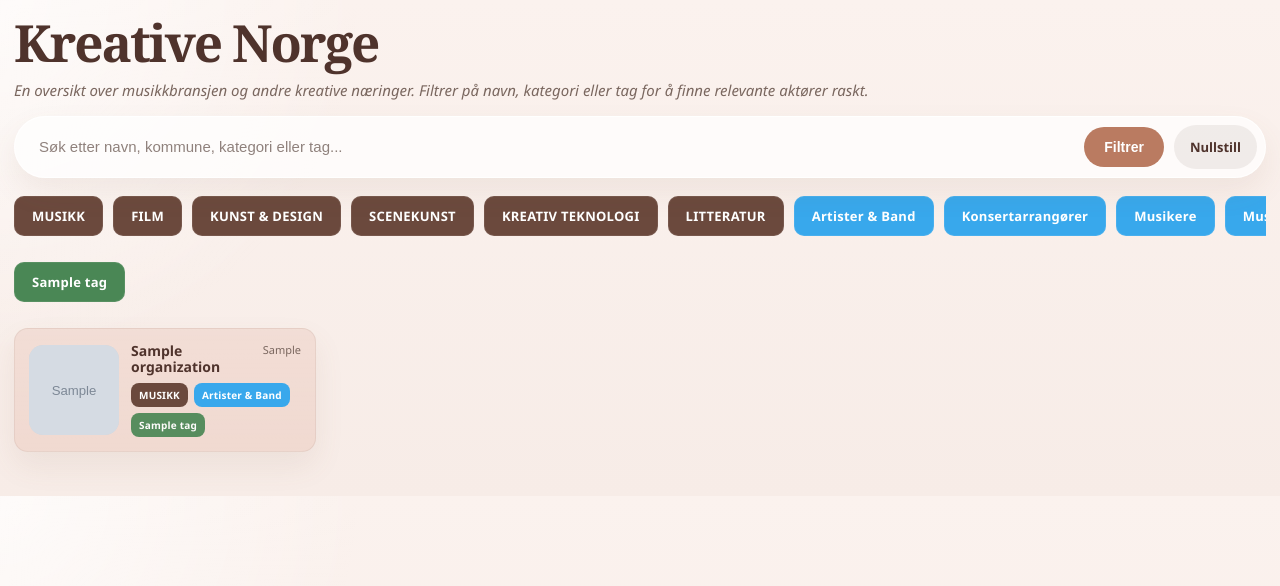
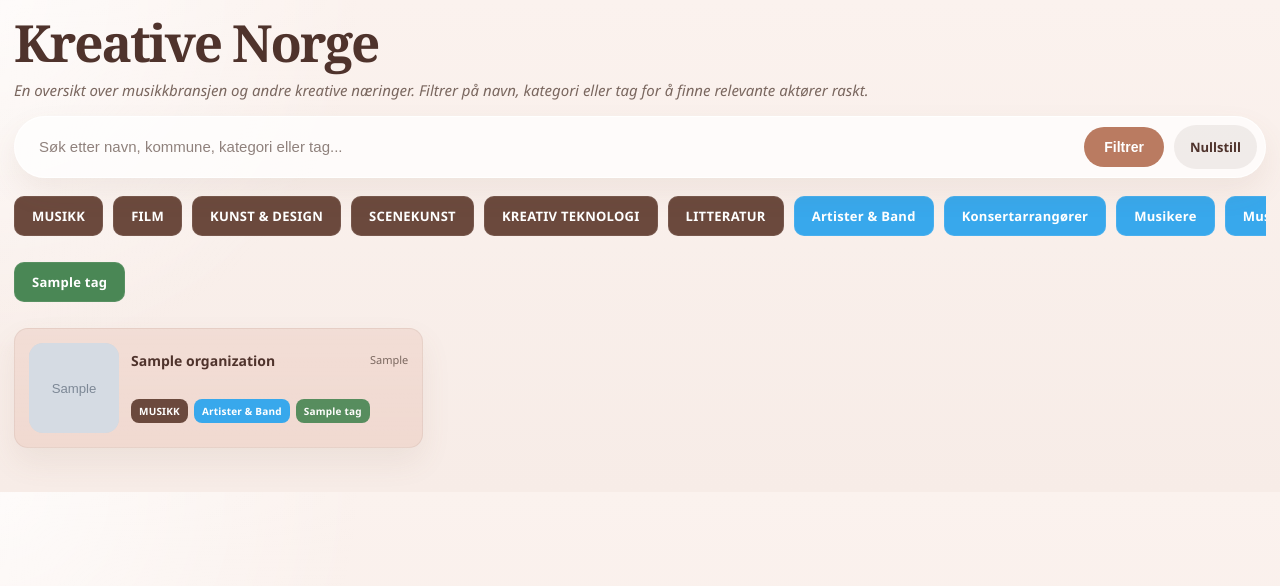
Before and after one commit to fredrik-stack/kreative-norge-crm, a Django app: page /public/actors/ in a window 1280 px wide. Shown: the top 586 px of the page. Run offline with Django 5.2, Linux system fonts and the light colour scheme; data comes from the database, SQL or seed files in the repository; tables that the repository leaves empty hold one stand-in row (values such as "Sample post"); grey boxes marked "Sample" are stand-in pictures; parts of the project's set-up code (start-up, migrations or seed data) failed here and were passed over.

Commit message:
Tighten public actor grid and search behavior

```diff
--- a/crm/templates/crm/public_actor_list.html
+++ b/crm/templates/crm/public_actor_list.html
@@ -273,8 +273,8 @@
 
     .results {
       display: grid;
-      grid-template-columns: repeat(auto-fit, minmax(302px, 302px));
-      justify-content: start;
+      grid-template-columns: repeat(auto-fill, minmax(340px, 1fr));
+      justify-content: stretch;
       gap: 12px;
       margin-top: 18px;
     }
@@ -340,10 +340,9 @@
     }
 
     .card-head {
-      display: grid;
-      grid-template-columns: minmax(0, 1fr) clamp(5.6rem, 28%, 7.2rem);
-      align-items: start;
-      gap: 0.82rem;
+      position: relative;
+      min-height: 2.35rem;
+      padding-right: 5.9rem;
     }
 
     .card-title-block,
@@ -352,7 +351,7 @@
     }
 
     .card-title-block {
-      padding-right: 0.25rem;
+      max-width: 100%;
     }
 
     .card h2 {
@@ -377,14 +376,16 @@
     }
 
     .card-location {
-      display: flex;
-      justify-content: flex-end;
-      padding-top: 0.05rem;
+      position: absolute;
+      top: 0.05rem;
+      right: 0;
+      width: 5.45rem;
     }
 
     .municipality {
+      display: block;
       min-width: 0;
-      max-width: 7.2rem;
+      max-width: 100%;
       color: var(--muted);
       font-size: 11px;
       line-height: 1.1;
@@ -498,7 +499,18 @@
 
       <form method="get" action="/public/actors/">
         <div class="search-shell">
-          <input id="actor-search" type="search" name="q" value="{{ query }}" placeholder="Søk etter navn, kommune, kategori eller tag..." autocomplete="off" />
+          <input
+            id="actor-search"
+            type="text"
+            name="q"
+            value="{{ query }}"
+            placeholder="Søk etter navn, kommune, kategori eller tag..."
+            autocomplete="off"
+            autocapitalize="none"
+            autocorrect="off"
+            spellcheck="false"
+            role="searchbox"
+          />
           <div id="public-search-suggestions" class="search-suggestions" role="listbox" aria-label="Søkeforslag">
             {% for suggestion in search_suggestions %}
               <button type="button" class="search-suggestion" data-suggestion="{{ suggestion }}" role="option">{{ suggestion }}</button>
@@ -616,7 +628,7 @@
 
         suggestionButtons.forEach((button) => {
           const text = normalize(button.getAttribute("data-suggestion"));
-          const isMatch = Boolean(normalizedQuery) && text.includes(normalizedQuery) && visibleCount < 8;
+          const isMatch = normalizedQuery.length >= 2 && text.includes(normalizedQuery) && visibleCount < 8;
           button.hidden = !isMatch;
           if (isMatch) visibleCount += 1;
         });
--- a/crm/tests.py
+++ b/crm/tests.py
@@ -3949,11 +3949,12 @@ class PublicActorSiteTests(TestCase):
         self.assertEqual(response.status_code, 200)
         self.assertContains(response, 'data-search="Nordlyd Oslo')
 
-    def test_public_actor_list_keeps_sparse_results_aligned_left(self):
+    def test_public_actor_list_stretches_cards_to_available_width(self):
         response = self.client.get("/public/actors/")
 
         self.assertEqual(response.status_code, 200)
-        self.assertContains(response, "justify-content: start;")
+        self.assertContains(response, "grid-template-columns: repeat(auto-fill, minmax(340px, 1fr));")
+        self.assertContains(response, "justify-content: stretch;")
 
     def test_public_actor_templates_ignore_favicon_fallback_urls(self):
         self.organization.og_image_url = fallback_preview_image(self.organization.website_url)
```
